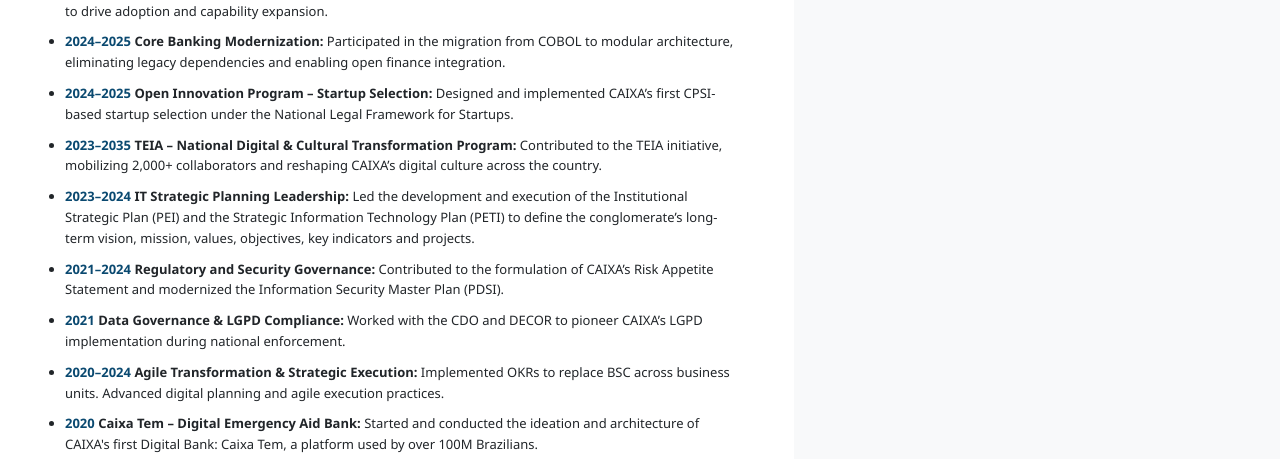
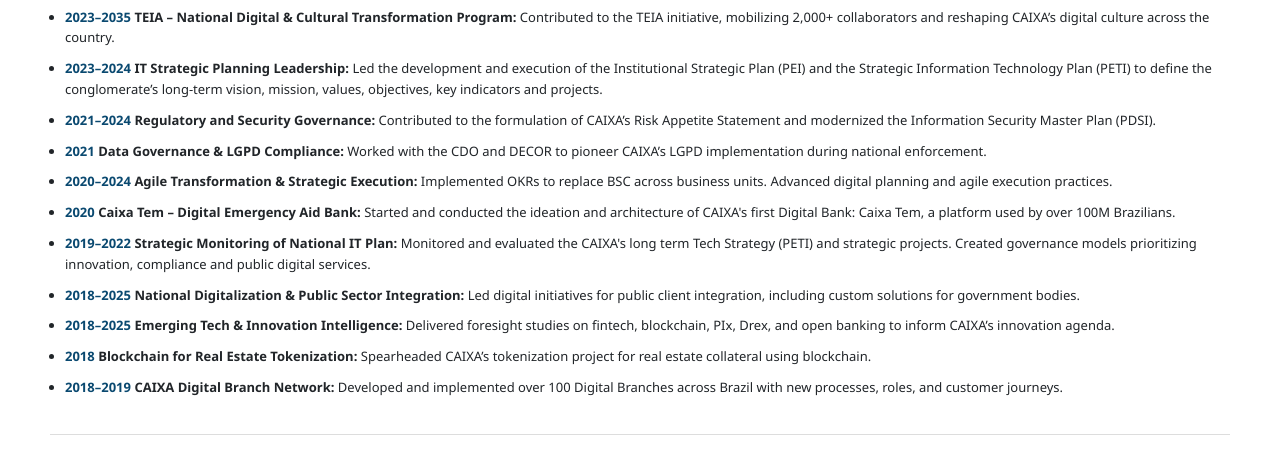
Before and after one commit to thadio/CVForge, a plain HTML site: page cv4.html in a window 1280 px wide. Shown: the part 619-1078 px from the top of the page. Drawn offline with Linux system fonts and the light colour scheme.

Commit message:
Update cv4.html

```diff
--- a/cv4.html
+++ b/cv4.html
@@ -18,8 +18,6 @@
     }
 
     .page {
-      width: 210mm;
-      height: 297mm;
       background: white;
       box-sizing: border-box;
       padding: 40px 50px;
```
